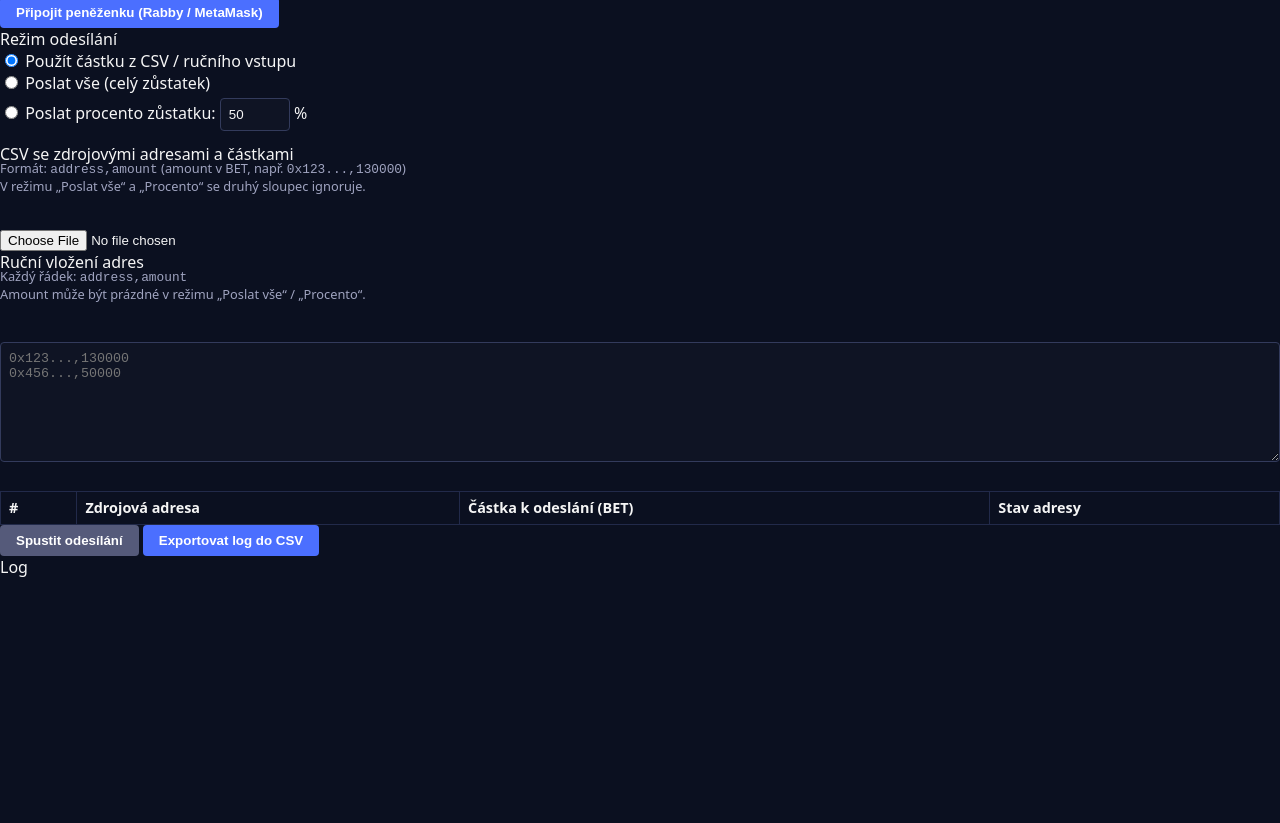
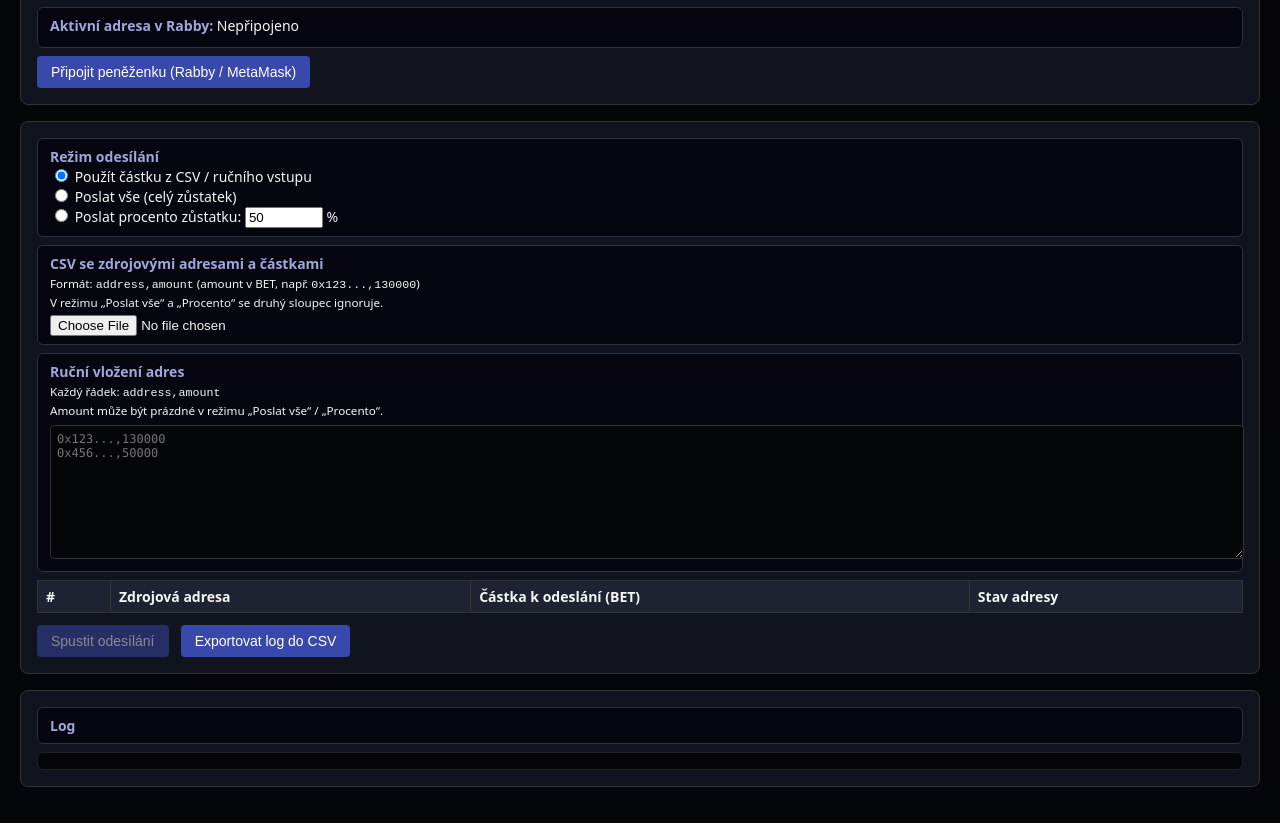
Before and after one commit to thebestwebonly/polygon-token-sweeper, a plain HTML site: page index.html in a window 1280 px wide. Shown: the part 89-912 px from the top of the page. Before the commit the page ends 800 px from the top, so only its background shows below. Drawn offline with Linux system fonts and the light colour scheme; a script that the page names is missing.

Commit message:
Refactor CSS styles for improved layout and design
Updated styles for body, headers, and various components to enhance the visual design.

```diff
--- a/style.css
+++ b/style.css
@@ -1,104 +1,119 @@
 body {
   font-family: system-ui, -apple-system, BlinkMacSystemFont, "Segoe UI", sans-serif;
+  background: #05060a;
+  color: #f5f5f5;
   margin: 0;
-  padding: 0;
-  background: #0b1020;
-  color: #f5f5f5;
+  padding: 20px;
 }
 
-header {
-  padding: 1.5rem;
-  background: #141a33;
-  border-bottom: 1px solid #222a4a;
+h1 {
+  margin-top: 0;
+  margin-bottom: 16px;
 }
 
-main {
-  padding: 1.5rem;
-  max-width: 1100px;
-  margin: 0 auto;
+.panel {
+  border: 1px solid #333;
+  border-radius: 8px;
+  padding: 16px;
+  margin-bottom: 16px;
+  background: #11141f;
 }
 
-section {
-  margin-bottom: 2rem;
-  padding: 1rem 1.25rem;
-  background: #151a2b;
-  border-radius: 8px;
-  border: 1px solid #222a4a;
+.info-box {
+  padding: 8px 12px;
+  border-radius: 6px;
+  background: #05060f;
+  border: 1px solid #2b3245;
+  font-size: 14px;
+  margin-bottom: 8px;
 }
 
-h1, h2 {
-  margin-top: 0;
+.info-label {
+  font-weight: 600;
+  color: #9fa8da;
 }
 
-textarea,
-input[type="text"],
-input[type="number"] {
-  width: 100%;
-  box-sizing: border-box;
-  padding: 0.5rem;
-  margin: 0.25rem 0 0.75rem;
-  border-radius: 4px;
-  border: 1px solid #333b5c;
-  background: #0f1424;
-  color: #f5f5f5;
+#activeAddressStatus {
+  font-size: 12px;
+  margin-top: 4px;
 }
 
-small {
-  display: block;
-  margin-top: -0.4rem;
-  margin-bottom: 0.7rem;
-  color: #a0a4c0;
-  font-size: 0.8rem;
+.status-ok {
+  color: #7CFC7C;
 }
 
-button {
-  padding: 0.5rem 1rem;
-  border-radius: 4px;
-  border: none;
-  background: #4b6fff;
-  color: white;
-  cursor: pointer;
-  font-weight: 600;
-}
-
-button:disabled {
-  background: #555a7a;
-  cursor: not-allowed;
-}
-
-.field-group {
-  margin-bottom: 1rem;
-}
-
-.field-group span {
-  margin-left: 0.3rem;
+.status-bad {
+  color: #ff6b6b;
 }
 
 table {
   width: 100%;
   border-collapse: collapse;
-  margin-top: 0.75rem;
-  font-size: 0.9rem;
+  margin-top: 8px;
+  font-size: 14px;
 }
 
 th, td {
-  border: 1px solid #222a4a;
-  padding: 0.4rem 0.5rem;
+  border: 1px solid #333;
+  padding: 6px 8px;
   text-align: left;
 }
 
-#logs {
-  margin-top: 0.75rem;
-  max-height: 200px;
-  overflow-y: auto;
-  font-size: 0.85rem;
-  background: #0f1424;
-  padding: 0.5rem;
-  border-radius: 4px;
-  border: 1px solid #222a4a;
+th {
+  background: #1f2230;
 }
 
-#progress {
-  margin-top: 0.5rem;
-  margin-bottom: 0.5rem;
+tr.ok-row {
+  background: rgba(0, 255, 0, 0.06);
 }
+
+tr.bad-row {
+  background: rgba(255, 0, 0, 0.06);
+}
+
+button {
+  background: #3949ab;
+  color: white;
+  border: none;
+  border-radius: 4px;
+  padding: 8px 14px;
+  cursor: pointer;
+  font-size: 14px;
+  margin-right: 8px;
+}
+
+button:disabled {
+  opacity: 0.5;
+  cursor: default;
+}
+
+input[type="file"] {
+  color: #f5f5f5;
+  margin-top: 4px;
+}
+
+textarea {
+  font-family: "JetBrains Mono", Consolas, monospace;
+  font-size: 12px;
+  background: #05060a;
+  color: #f5f5f5;
+  border-radius: 4px;
+  border: 1px solid #333;
+  padding: 6px;
+}
+
+.log {
+  font-family: "JetBrains Mono", Consolas, monospace;
+  font-size: 12px;
+  white-space: pre-wrap;
+  max-height: 260px;
+  overflow-y: auto;
+  background: #05060a;
+  border-radius: 6px;
+  padding: 8px;
+  border: 1px solid #222;
+}
+
+.actions {
+  margin-top: 12px;
+}
```
